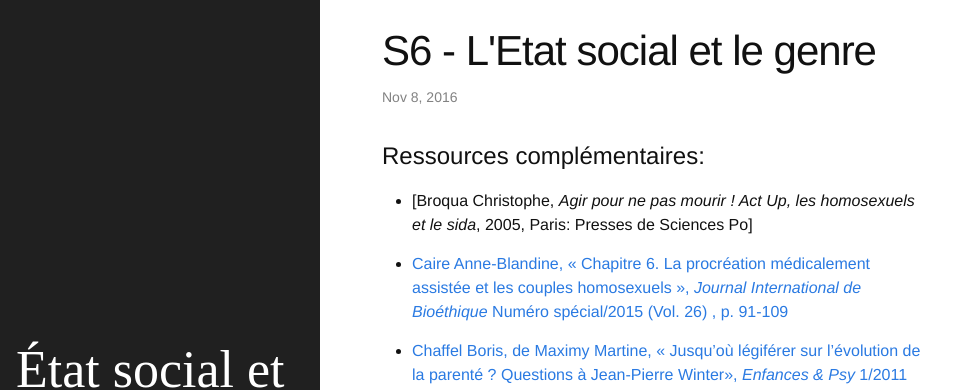
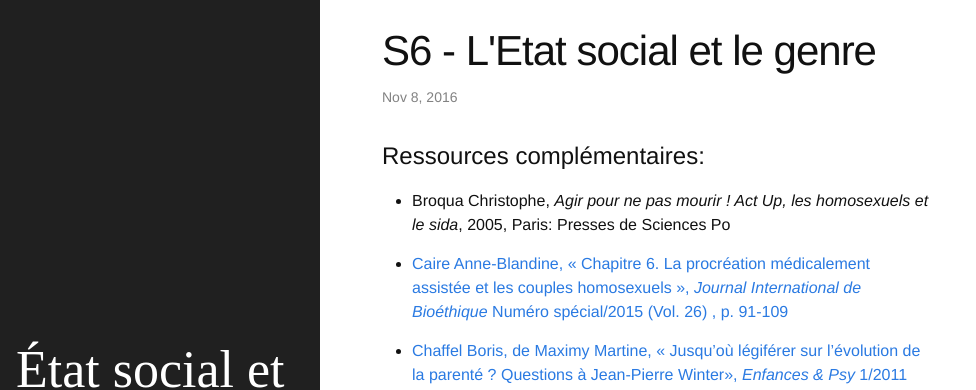
Before and after one commit to mpesle/etatsocial, a Jekyll site: the page built from _posts/2016-11-08-s6.markdown, in a window 1280 px wide and 900 px high. Shown: the top 390 px of the window, without its empty margins (0-976 px from the left). Built offline with Jekyll 4.4.1, drawn with Linux system fonts in a browser that asks for light colours.

Commit message:
Corrections S6

```diff
--- a/_posts/2016-11-08-s6.markdown
+++ b/_posts/2016-11-08-s6.markdown
@@ -5,7 +5,7 @@ date:   2016-11-08
 ---
 # Ressources complémentaires:
 
-- [Broqua Christophe, *Agir pour ne pas mourir ! Act Up, les homosexuels et le sida*, 2005, Paris: Presses de Sciences Po]
+- Broqua Christophe, *Agir pour ne pas mourir ! Act Up, les homosexuels et le sida*, 2005, Paris: Presses de Sciences Po
 
 - [Caire Anne-Blandine, « Chapitre 6. La procréation médicalement assistée et les couples homosexuels », *Journal International de Bioéthique* Numéro spécial/2015 (Vol. 26) , p. 91-109](https://www.cairn.info/revue-journal-international-de-bioethique-2015-Num%C3%A9ro%20sp%C3%A9cial-page-91.htm)
 
```
